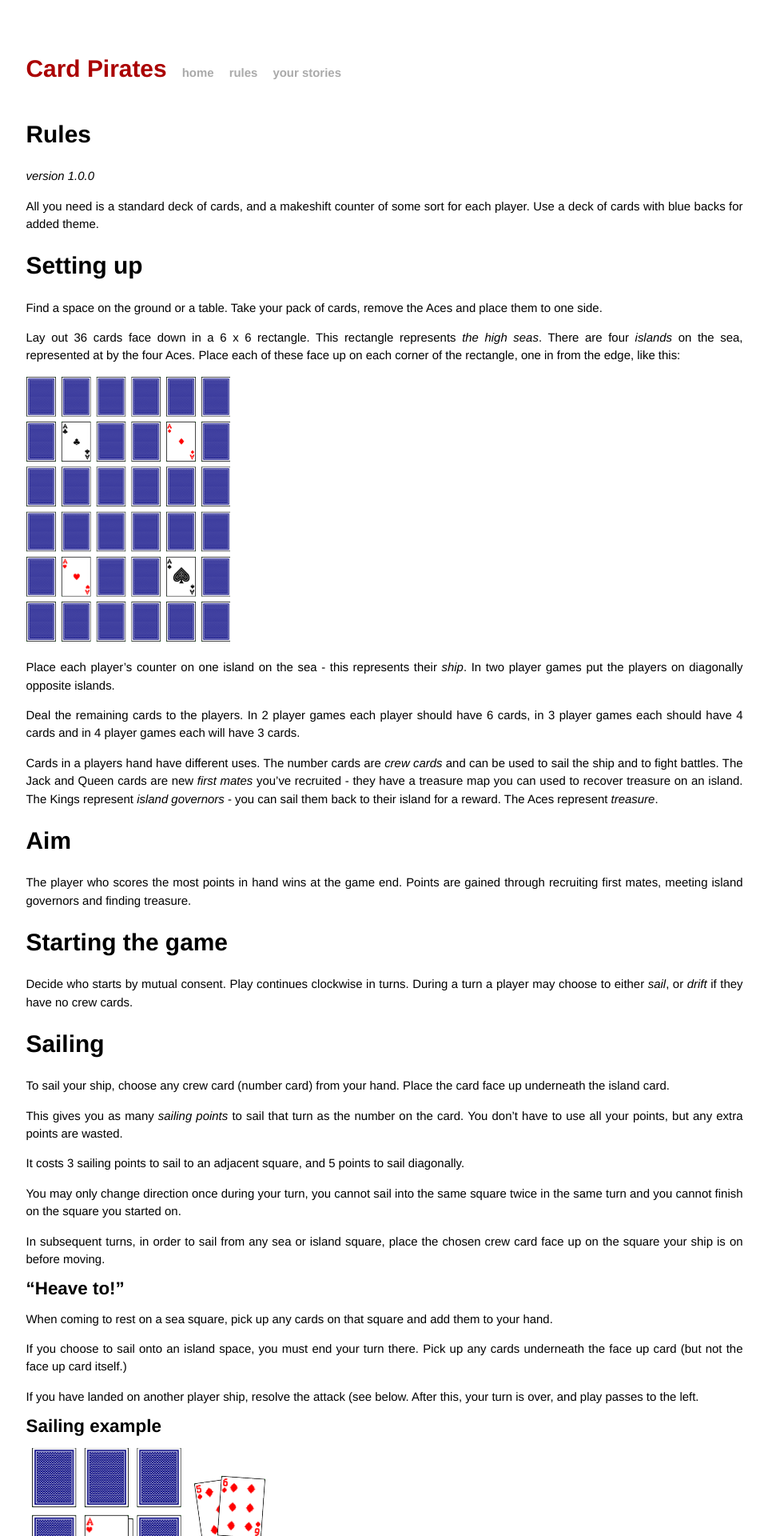
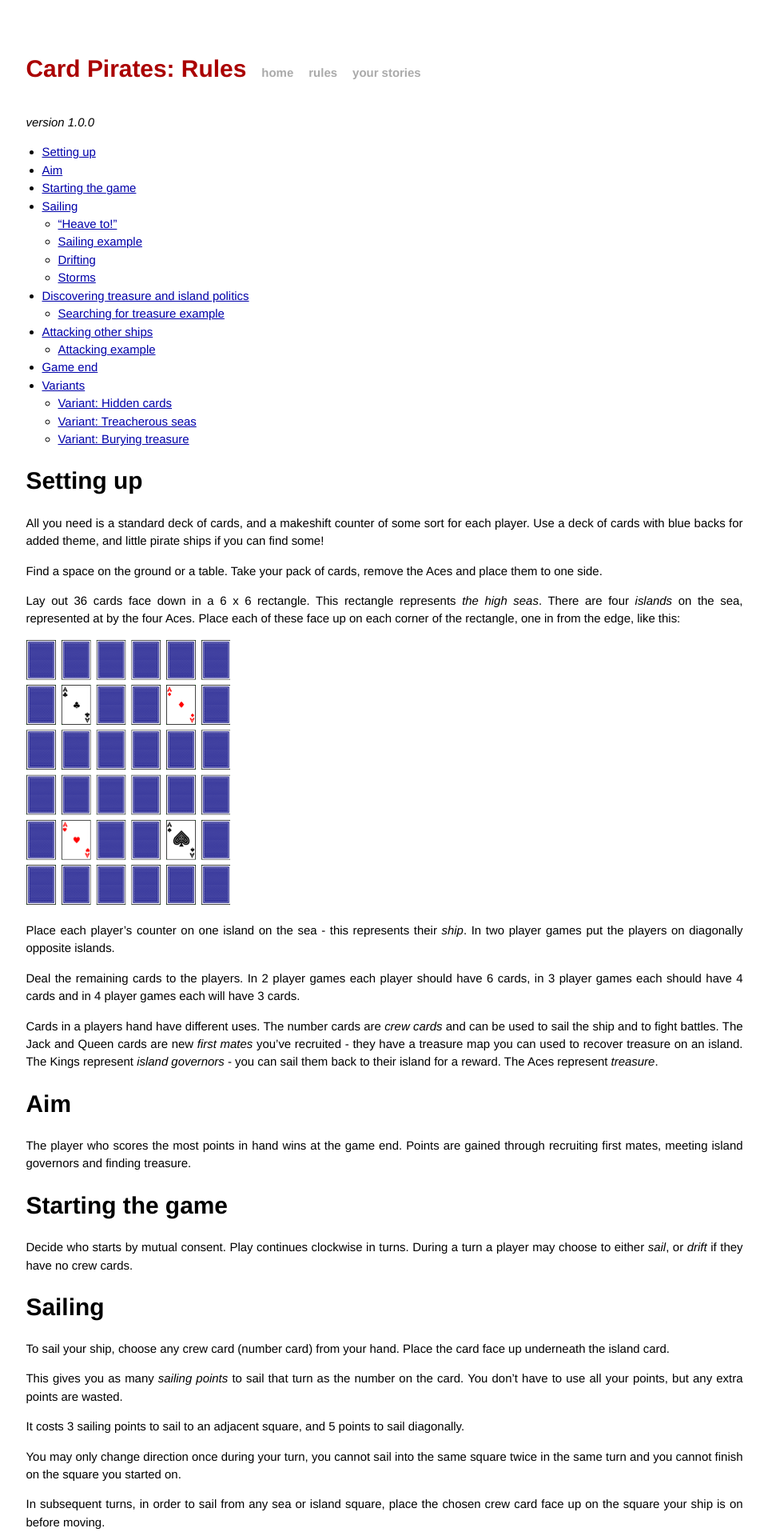
Before and after one commit to chrismdp/cardpirates, a Jekyll site: the page built from rules/index.md, in a window 1280 px wide. Shown: the top 1920 px of the page at 80% size, without its empty margins (159-1120 px from the left). Built offline with Jekyll 4.4.1, drawn with Linux system fonts in a browser that asks for light colours; some of the changed text lies outside the part shown.

```diff
--- a/_layouts/default.html
+++ b/_layouts/default.html
@@ -36,7 +36,7 @@
         <div class="container">
           <div class="site">
             <div class="header">
-              <h1 class="title"><a href="/">{{ site.name }}</a></h1>
+              <h1 class="title"><a href="/">{{ page.title }}</a></h1>
               <a class="extra" href="/">home</a>
               <a class="extra" href="/rules">rules</a>
               <a class="extra" href="/stories">your stories</a>
--- a/css/main.css
+++ b/css/main.css
@@ -168,3 +168,7 @@ ul.posts span {
   margin: 1em 200px 1em 0px;
   border-radius: 5px;
 }
+
+li {
+  margin-left: 20px;
+}
--- a/rules/index.md
+++ b/rules/index.md
@@ -3,15 +3,16 @@ layout: default
 title: "Card Pirates: Rules"
 ---
 
+*version 1.0.0*
+
 {% include ad-skyscraper.html %}
 
-# Rules
-
-*version 1.0.0*
-
-All you need is a standard deck of cards, and a makeshift counter of some sort for each player. Use a deck of cards with blue backs for added theme.
+* This will become a table of contents
+{:toc}
 
 # Setting up
+
+All you need is a standard deck of cards, and a makeshift counter of some sort for each player. Use a deck of cards with blue backs for added theme, and little pirate ships if you can find some!
 
 Find a space on the ground or a table. Take your pack of cards, remove the Aces and place them to one side.
 
@@ -145,13 +146,13 @@ If there is a tie, the person with the most Aces wins, followed by the most King
 
 # Variants
 
-The following variants haven't been as well tested as the main game: try them and let me know what you think of them!
+The following variants haven't been as well tested as the main game: but do try them and let me know what you think of them!
 
-## Hidden cards
+## Variant: Hidden cards
 
 Whenever you place a crew card down on the sea or island, show the card to the other players, but place it face down rather than up. This makes for a tougher game, more reliant on memory.
 
-## Treacherous seas
+## Variant: Treacherous seas
 
 During the set up of the game, each player takes a card of their choice from the middle and places it around the edge of the map without looking at it, like this:
 
@@ -159,7 +160,7 @@ During the set up of the game, each player takes a card of their choice from the
 
 The gaps in the map are *storms* (see above) and cannot be navigated without stopping and placing a card down.
 
-## Burying treasure
+## Variant: Burying treasure
 
 When placing a card face up to sail from an island or sea space, you have the additional option of placing any number of any type of card face down beneath the face up card. These cards are then picked up by any player which sails to that square in future.
 
```
Also changed, not shown: other parts of rules/index.md (+1 -1 lines), index.md (+2 -2 lines).
